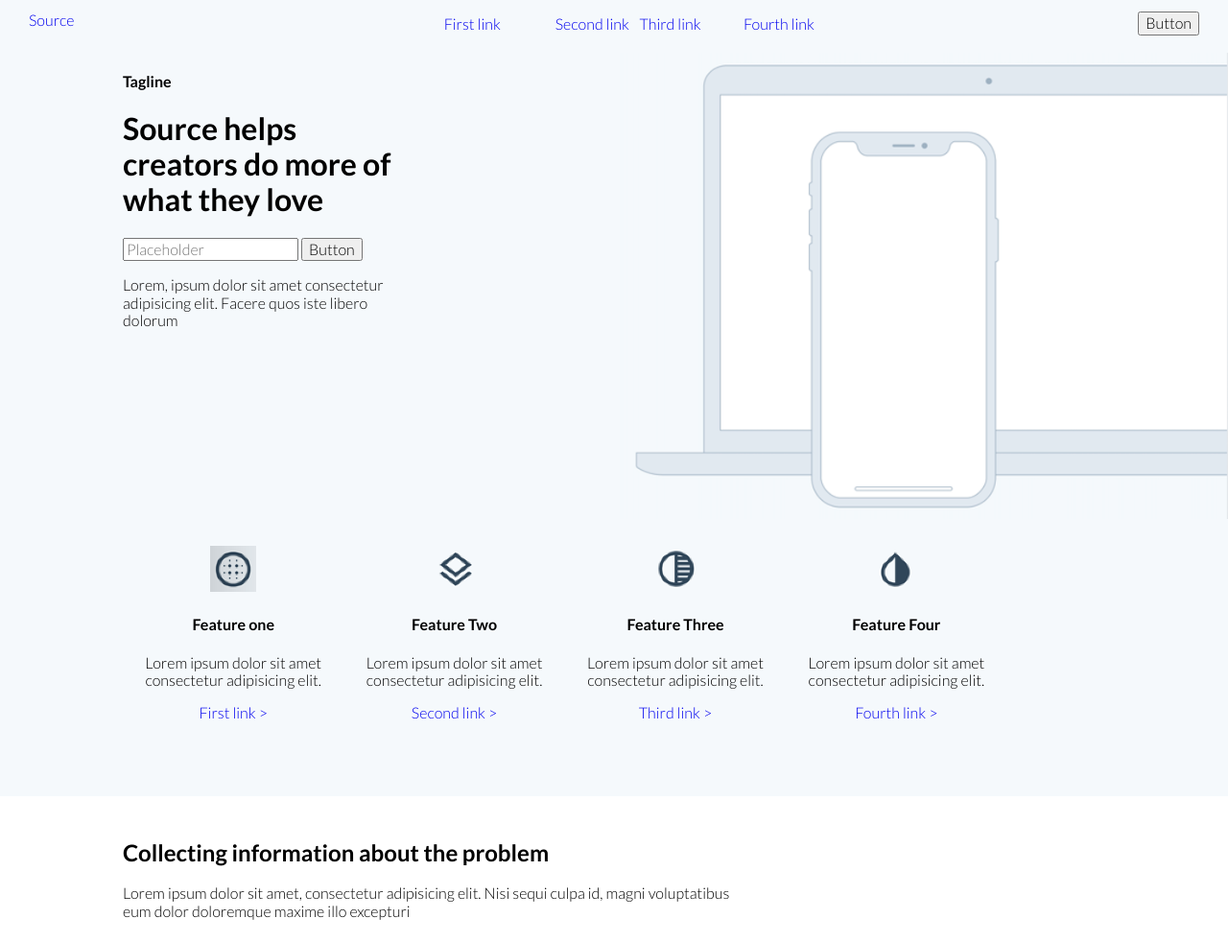
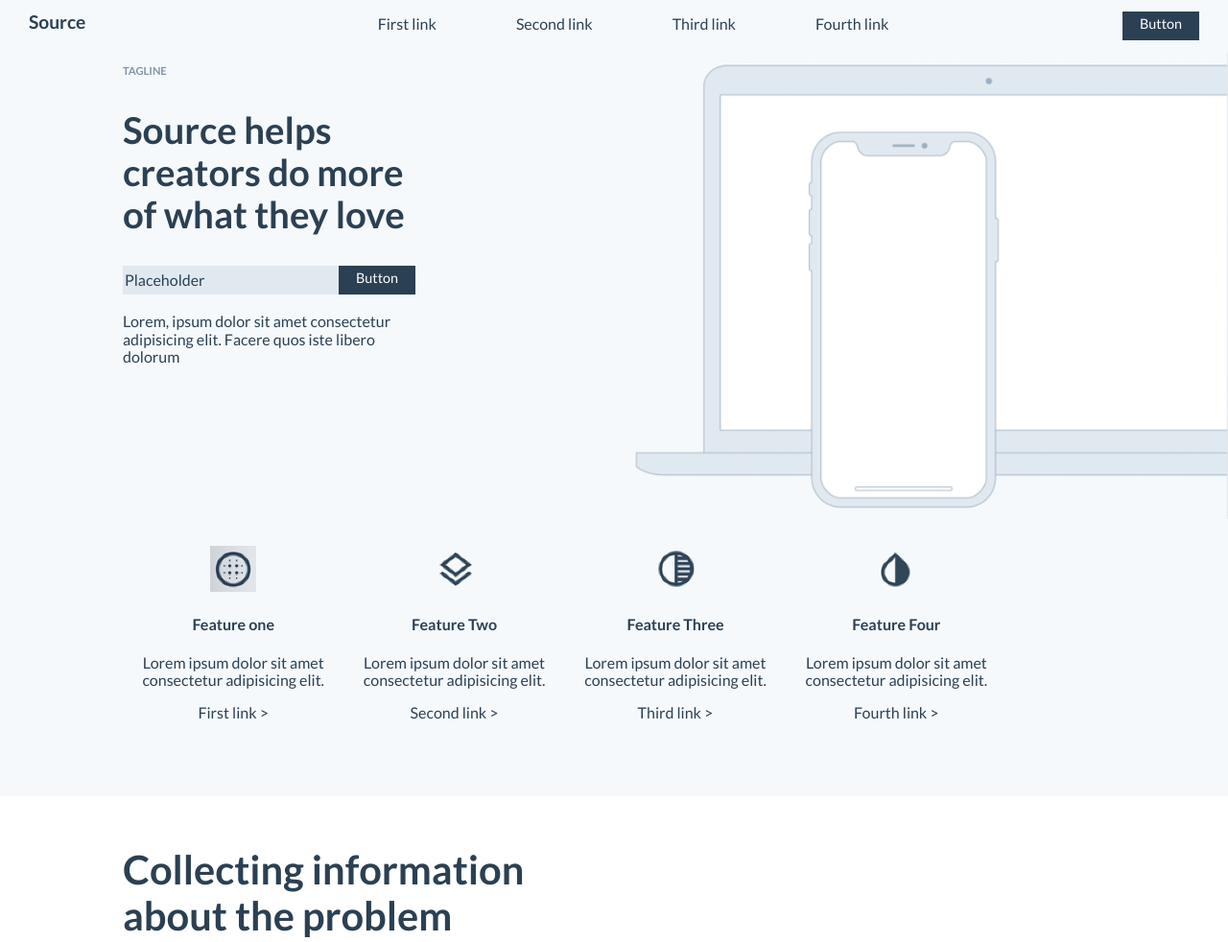
Before and after one commit to loves2run/class8_source, a plain HTML site: page index.html in a window 1280 px wide. Shown: the top 982 px of the page at 96% size. Drawn offline with Linux system fonts and the light colour scheme.

Commit message:
Tweaked layout & added module styles

```diff
--- a/css/style.css
+++ b/css/style.css
@@ -26,12 +26,14 @@ html {
 
 
 body {
+  color: #2b4053;
   font-family: 'Lato', sans-serif;
   margin: 0;
   padding: 0;
 }
 
 a {
+  color: #2b4053;
   text-decoration: none;
 }
 
@@ -40,9 +42,20 @@ ul {
 }
 
 li {
-  float: left;
+  display: inline-block;
 }
 
+h1 {
+  font-size: 2.6rem;
+}
+
+h2 {
+  font-size: 2.4rem;
+}
+
+::placeholder {
+  color:#2b4053;
+}
 /******************************************
 /* LAYOUT
 /*******************************************/
@@ -66,14 +79,42 @@ nav section {
 }
 
 .nav-2 a {
-  position: relative;
-  left: 150%;
-  padding-right: 15px;
-  padding-left: 15px;
+  padding-right: 40px;
+  padding-left: 40px;
 }
 
 .nav-3 {
   text-align: right;
+}
+
+.button {
+  background-color: #2b4053;
+  border-image: none;
+  color: white;
+  display: inline-block;
+  font-size: 0.9rem;
+  font-weight: 400;
+}
+
+a.button {
+  width: 80px;
+  height: 30px;
+  padding-top: 5px;
+  text-align: center;
+}
+
+.hero-input {
+  height: 30px;
+  width: 14.0625rem;
+  background-color: #e1e9f0;
+  border-radius: 0%;
+  border: none;
+  padding-right: 0;
+}
+
+.hero-button {
+  position: relative;
+  top: -3px;
 }
 
 main {
@@ -86,7 +127,11 @@ main {
 }
 
 .hero-left {
-  padding: 0 18% 0 10%;
+  padding: 0 17% 0 10%;
+}
+
+form {
+  width: 150%;
 }
 
 figure {
@@ -118,9 +163,10 @@ figure {
 .bottom-section {
   height: 300px;
   padding-left: 10%;
-  padding-right: 40%;
+  padding-right: 50%;
   padding-top: 25px;
 }
+
 /******************************************
 /* ADDITIONAL STYLES
 /*******************************************/
@@ -128,3 +174,20 @@ figure {
 header, main {
   background-color: #f5f9fc;
 }
+
+.nav-1 .logo {
+  font-size: 1.2rem;
+  font-weight:700;
+}
+
+.hero-left h4 {
+  color: #7f95a7;
+  font-size: 0.7rem;
+  margin-top: 0.8rem;
+  margin-bottom: 0;
+  text-transform: uppercase;
+}
+
+.bottom-section p {
+  color: #7f95a7;
+}
--- a/index.html
+++ b/index.html
@@ -13,13 +13,13 @@
 		<link rel="stylesheet" href="css/style.css">
 		<link rel="preconnect" href="https://fonts.googleapis.com">
 		<link rel="preconnect" href="https://fonts.gstatic.com" crossorigin>
-		<link href="https://fonts.googleapis.com/css2?family=Lato:wght@300;700&display=swap" rel="stylesheet">
+		<link href="https://fonts.googleapis.com/css2?family=Lato:wght@300;400;700&display=swap" rel="stylesheet">
 	</head>
 	<body>
 		<header>
 			<nav>
 				<section class="nav-1">
-					<a href="#"><span>Source</span></a>
+					<a href="#"><span class="logo">Source</span></a>
 				</section>
 				<section class="nav-2">
 					<ul>
@@ -30,7 +30,7 @@
 					</ul>
 				</section>
 				<section class="nav-3">
-					<button>Button</button>
+					<a class="button" href="#">Button</a>
 				</section>
 			</nav>
 		</header>
@@ -38,10 +38,10 @@
 			<section>
 				<section class="hero-left">
 					<h4>Tagline</h4>
-					<h1>Source helps creators do more of what they love</h1>
+					<h2>Source helps creators do more of what they love</h2>
 					<form action="#">
-						<input type="text" placeholder="Placeholder">
-						<button>Button</button>
+						<input class="hero-input" type="text" placeholder="Placeholder"><!--
+						--><a class="button hero-button" href="#">Button</a>
 					</form>
 					<p>Lorem, ipsum dolor sit amet consectetur adipisicing elit. Facere quos iste libero dolorum</p>
 				</section>
@@ -77,7 +77,7 @@
 			</section>
 		</main>
 		<section class="bottom-section">
-			<h2>Collecting information about the problem</h2>
+			<h1>Collecting information about the problem</h1>
 			<p>Lorem ipsum dolor sit amet, consectetur adipisicing elit. Nisi sequi culpa id, magni voluptatibus eum dolor doloremque maxime illo excepturi</p>
 		</section>
 
```
